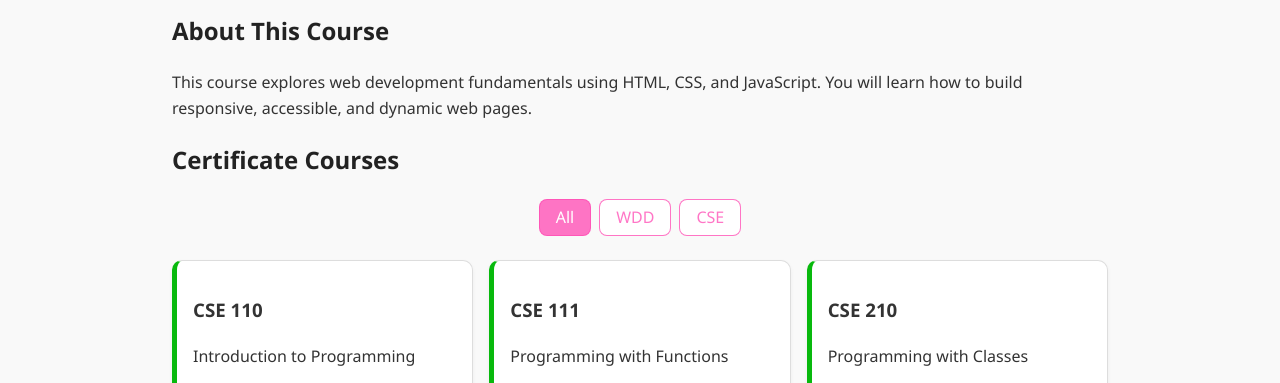
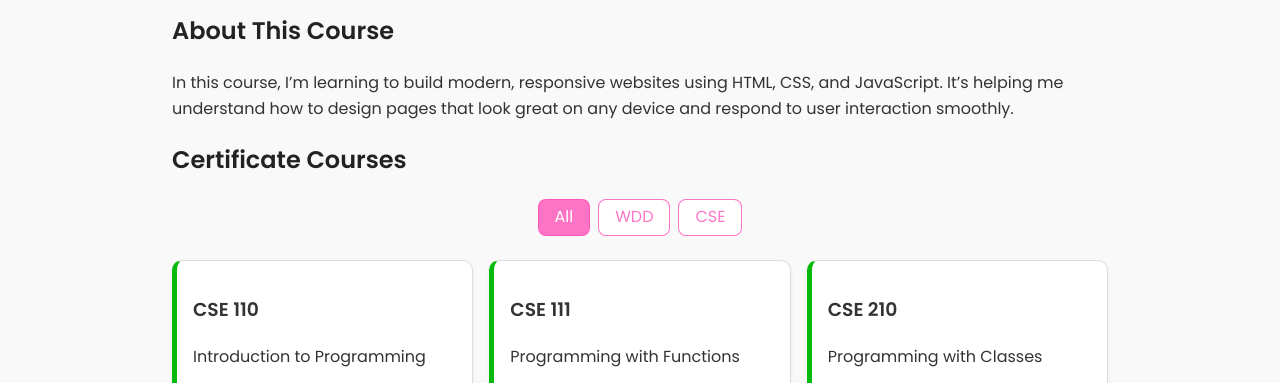
Before and after one commit to Ijato-Ila/wdd231, a plain HTML site: page index.html in a window 1280 px wide. Shown: the part 390-773 px from the top of the page. Drawn offline with Linux system fonts and the light colour scheme.

Commit message:
Improve meta description, add Google Fonts preconnect links, and update course description

```diff
--- a/index.html
+++ b/index.html
@@ -3,9 +3,14 @@
 <head>
   <meta charset="UTF-8">
   <meta name="viewport" content="width=device-width, initial-scale=1.0">
-  <meta name="description" content="WDD231 Course Home Page for Precious-Jane Okpen">
+  <meta name="description" content="WDD231 Course Home Page for Ijato Precious-Jane Okpen showcasing completed and current courses, projects, and responsive design practice.">
   <meta name="author" content="Ijato Precious-Jane Okpen">
   <title>WDD231 | Course Home Page</title>
+
+  <!-- Google Fonts -->
+  <link rel="preconnect" href="https://fonts.googleapis.com">
+  <link rel="preconnect" href="https://fonts.gstatic.com" crossorigin>
+  <link href="https://fonts.googleapis.com/css2?family=Poppins:wght@400;500;600&display=swap" rel="stylesheet">
 
   <!-- CSS -->
   <link rel="stylesheet" href="styles/normalize.css">
@@ -37,8 +42,10 @@
     <section>
       <h2>About This Course</h2>
       <p>
-        This course explores web development fundamentals using HTML, CSS, and JavaScript.
-        You will learn how to build responsive, accessible, and dynamic web pages.
+        In this course, I’m learning to build modern, responsive websites using HTML, CSS, and JavaScript.
+        It’s helping me understand how to design pages that look great on any device and respond to user interaction smoothly.
+</p>
+
       </p>
     </section>
 
--- a/styles/small.css
+++ b/styles/small.css
@@ -5,7 +5,7 @@
 }
 
 body {
-  font-family: 'Segoe UI', Arial, sans-serif;
+  font-family: 'Poppins', sans-serif;
   margin: 0;
   background-color: var(--bg);
   color: #333;
```
